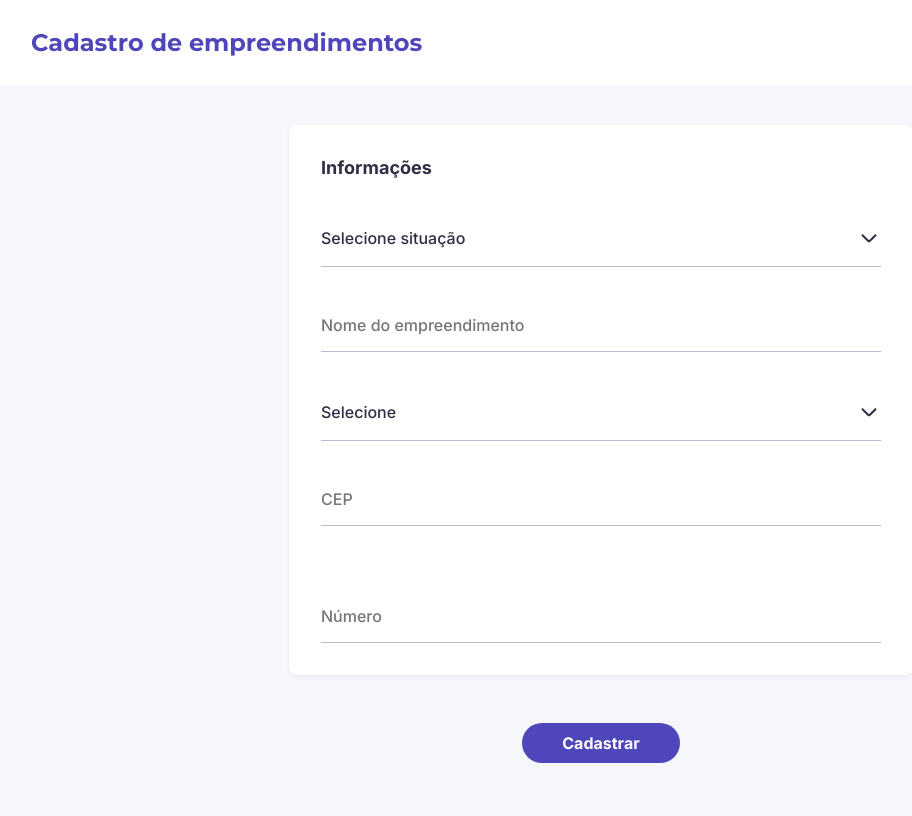
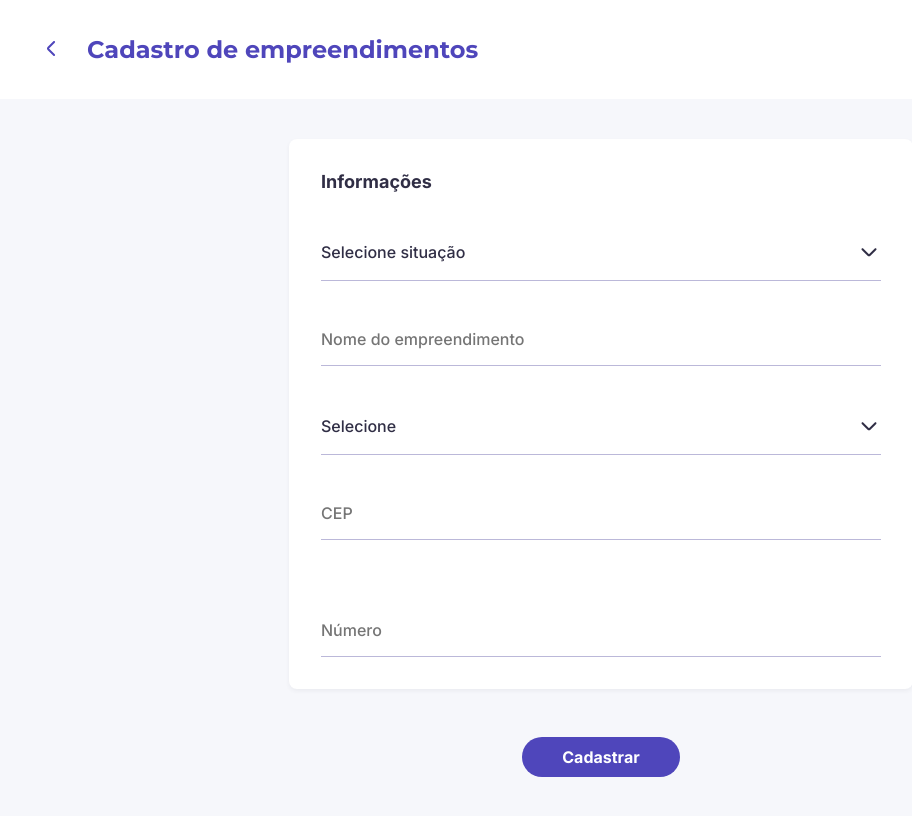
Before and after one commit to rmrantunes/empreendimentos-workfy, a Next.js app: page /add in a window 1280 px wide. Shown: the whole page, without its empty margins (39-951 px from the left). Built offline with nearby package versions, Linux system fonts and the light colour scheme.

Commit message:
feat: add back button to Header

```diff
--- a/src/components/Header/index.tsx
+++ b/src/components/Header/index.tsx
@@ -1,17 +1,19 @@
-import { useCallback, useMemo } from "react";
+import { useMemo } from "react";
 import { useRouter } from "next/router";
 import Image from "next/image";
 
 import { Button } from "components/Button";
 import { Container } from "components/Container";
 import { HeaderTitle } from "components/HeaderTitle";
+import { IconButton } from "components/IconButton";
 
 import PlusIcon from "assets/icons/plus.svg";
+import ChevronLeft from "assets/icons/chevron-left.svg";
 
 import * as S from "./styles";
 
 export function Header() {
-  const { asPath, push } = useRouter();
+  const { asPath, push, back } = useRouter();
 
   const headerTitle = useMemo(() => {
     switch (asPath) {
@@ -29,7 +31,14 @@ export function Header() {
     <S.Wrapper>
       <Container>
         <S.SpaceBetween>
-          <HeaderTitle>{headerTitle}</HeaderTitle>
+          <S.SpaceBetween>
+            {asPath !== "/" && (
+              <IconButton title="Go to previous page" onClick={back}>
+                <Image src={ChevronLeft} alt="" />
+              </IconButton>
+            )}
+            <HeaderTitle>{headerTitle}</HeaderTitle>
+          </S.SpaceBetween>
 
           {asPath === "/" && (
             <Button
--- a/src/components/Header/styles.ts
+++ b/src/components/Header/styles.ts
@@ -11,4 +11,8 @@ export const SpaceBetween = styled.div`
   display: flex;
   align-items: center;
   justify-content: space-between;
+
+  > * + * {
+    margin-left: 1rem;
+  }
 `;
```
